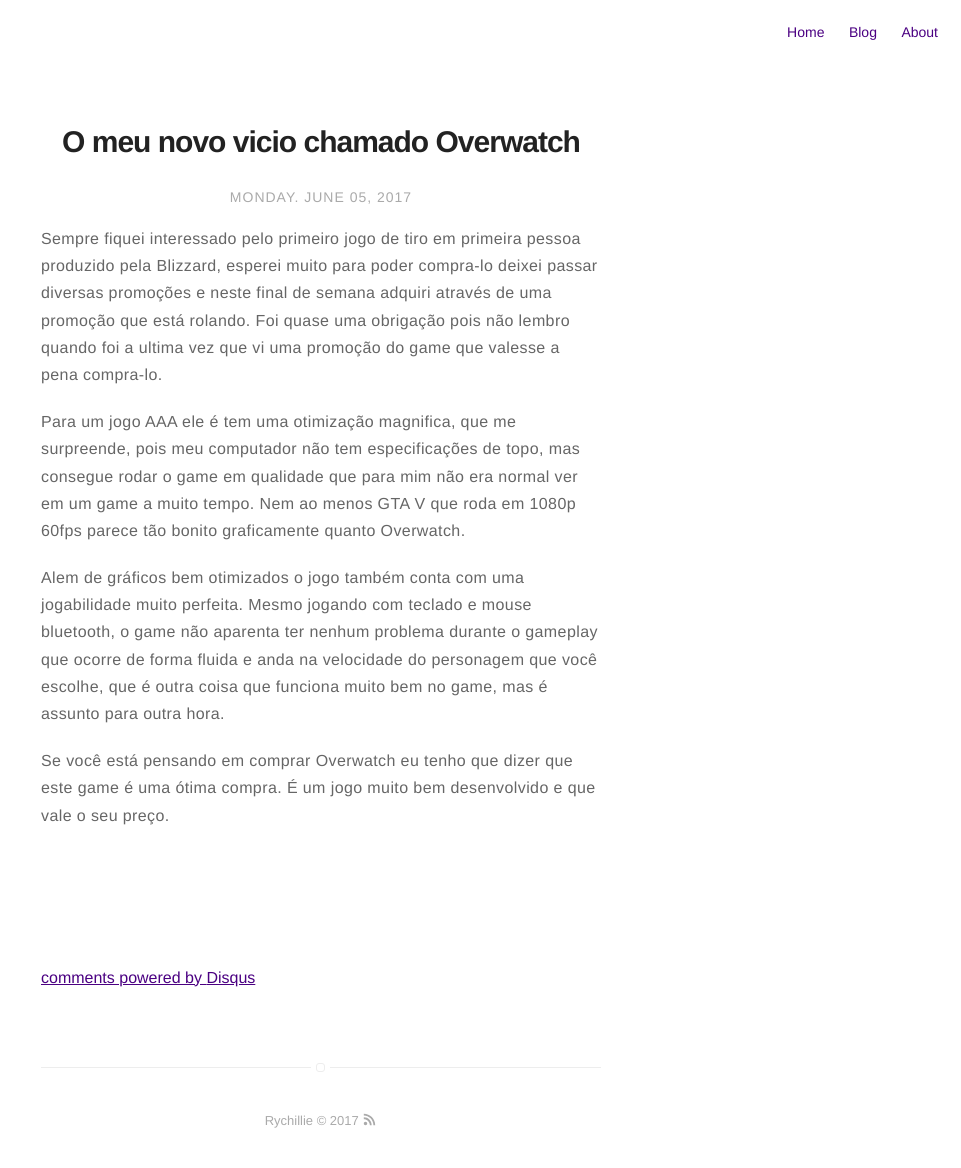
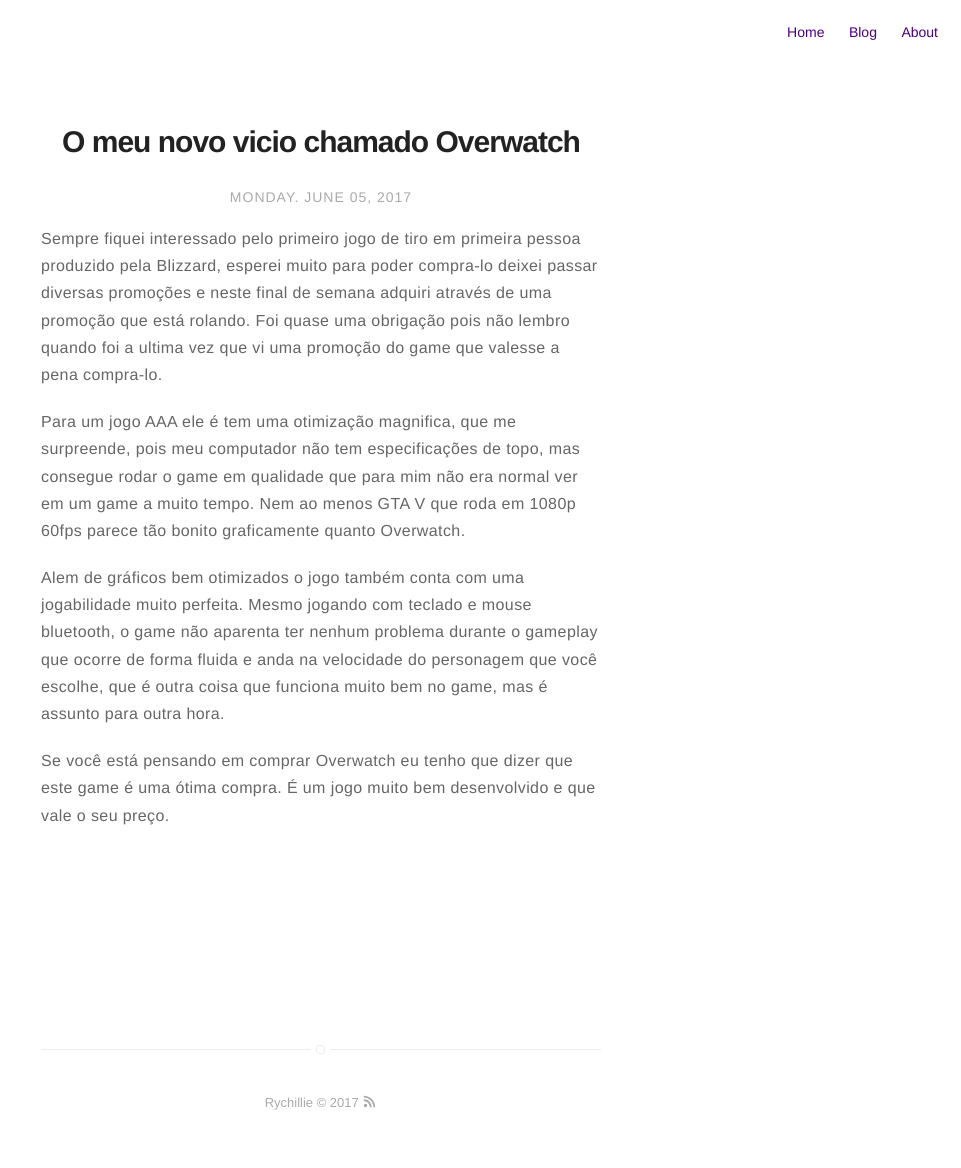
Before and after one commit to Rychillie/rychillieOLD, a Jekyll site: the page built from _posts/2017/06/2017-06-05-o-meu-vicio-overwatch.markdown, in a window 1280 px wide. Shown: the whole page, without its empty margins (319-1280 px from the left). Built offline with Jekyll 4.4.1, drawn with Linux system fonts in a browser that asks for light colours; comment, search, counter and statistics services are not loaded.

Commit message:
Update disqus.html

```diff
--- a/_includes/disqus.html
+++ b/_includes/disqus.html
@@ -1,13 +1,16 @@
 <section class="disqus">
     <div id="disqus_thread"></div>
         <script>
+            var disqus_config = function () {
+                this.page.url = '{{ site.url }}{{ page.url | replace:"index.html","" }}';
+                this.page.identifier = '{{ page.id }}';
+            };
             (function() { // DON'T EDIT BELOW THIS LINE
                 var d = document, s = d.createElement('script');
-                s.src = 'https://rychillie.disqus.com/embed.js';
-                s.setAttribute('data-timestamp', +new Date());
+                    s.src = 'https://rychillie.disqus.com/embed.js';
+                    s.setAttribute('data-timestamp', +new Date());
                 (d.head || d.body).appendChild(s);
             })();
-    </script>
-    <noscript>Please enable JavaScript to view the <a href="http://disqus.com/?ref_noscript">comments powered by Disqus.</a></noscript>
-    <a href="http://disqus.com" class="dsq-brlink">comments powered by <span class="logo-disqus">Disqus</span></a>
+            </script>
+            <noscript>Please enable JavaScript to view the <a href="https://disqus.com/?ref_noscript">comments powered by Disqus.</a></noscript>
 </section>
```
